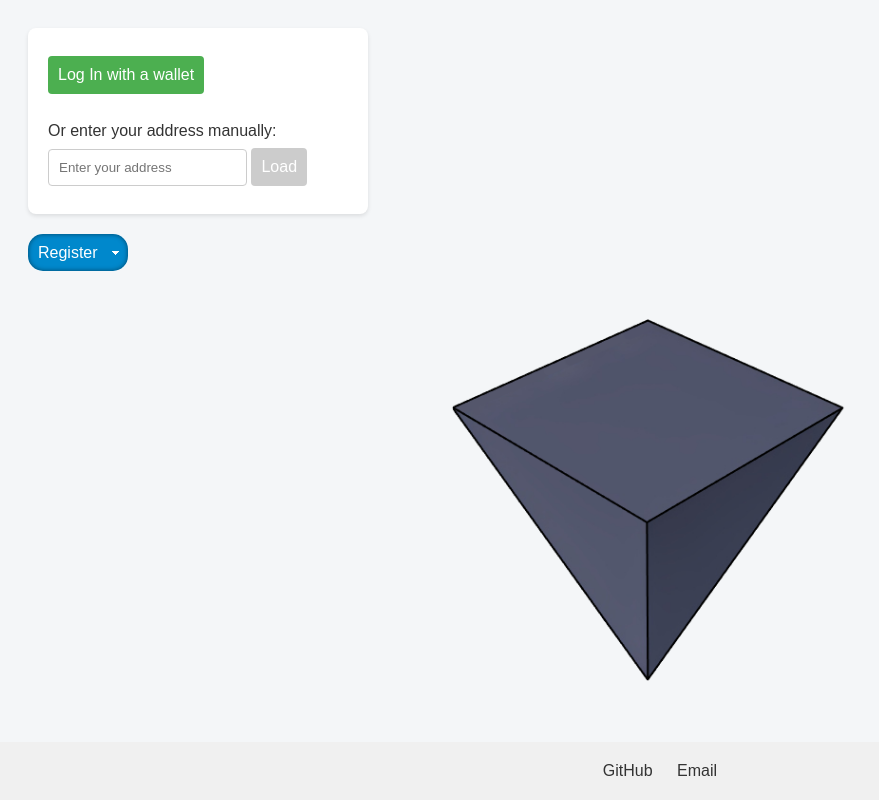
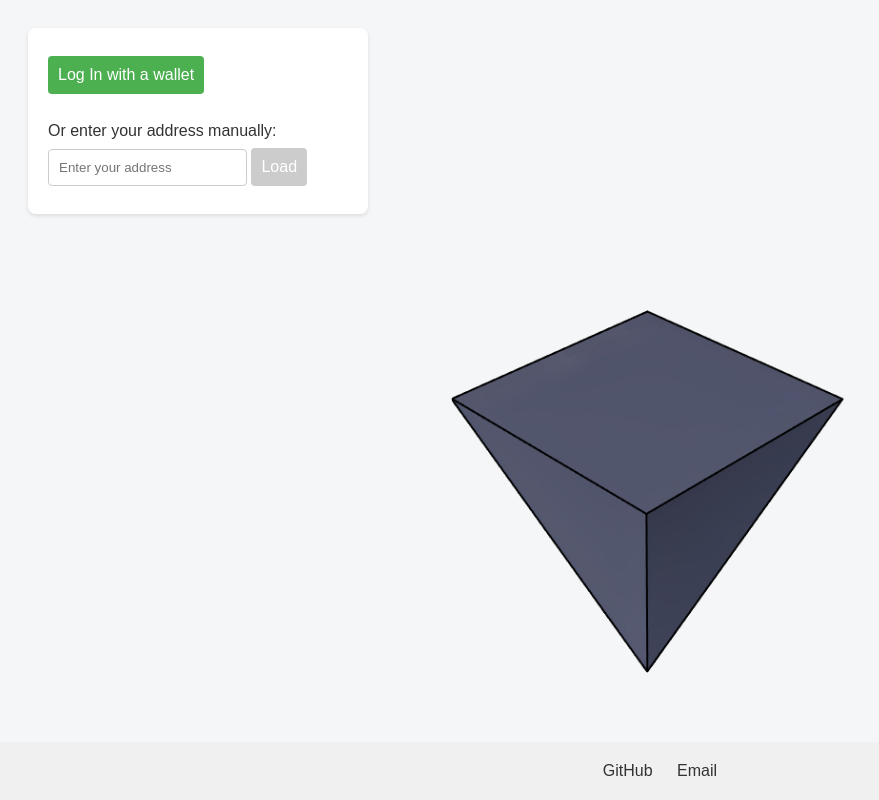
Before and after one commit to resilience-me/panarchy, a plain HTML site: page website/index.html in a window 1280 px wide. Shown: the whole page, without its empty margins (0-879 px from the left). Drawn offline with Linux system fonts and the light colour scheme.

Commit message:
Update index.html

```diff
--- a/website/index.html
+++ b/website/index.html
@@ -18,14 +18,7 @@
     </div>
 
     <div id="metamaskAccount"></div>
-    <form class="dropdownMenu">
-    		<select>
-    				<option>Register</option>
-    				<option>Transfer</option>
-    				<option>Todo</option>
-    		</select>
 
-    </form>
     <div id="response"></div>
 </div>
     <div class="logoContainer" style="width:0px;height:0px"><img class="logoImage" style="height:100%; width:100%;" src="./logo.png"></div>
```
